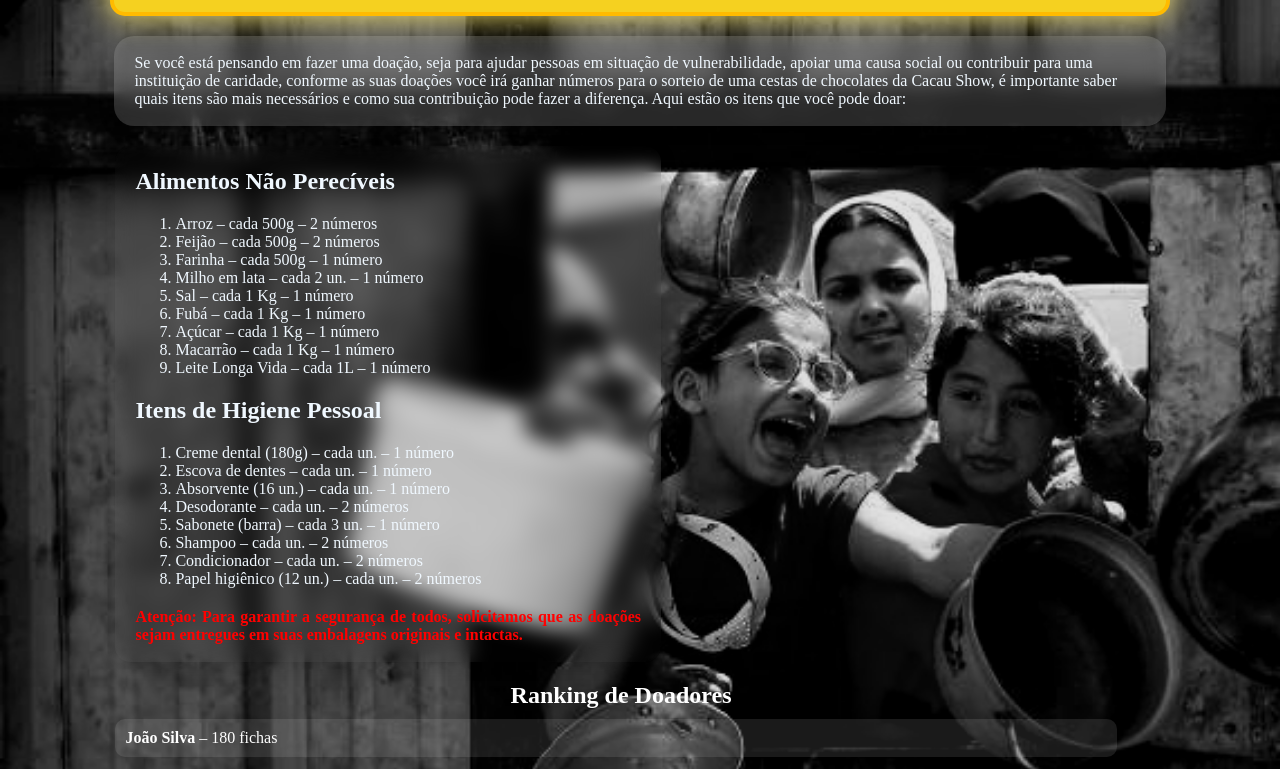
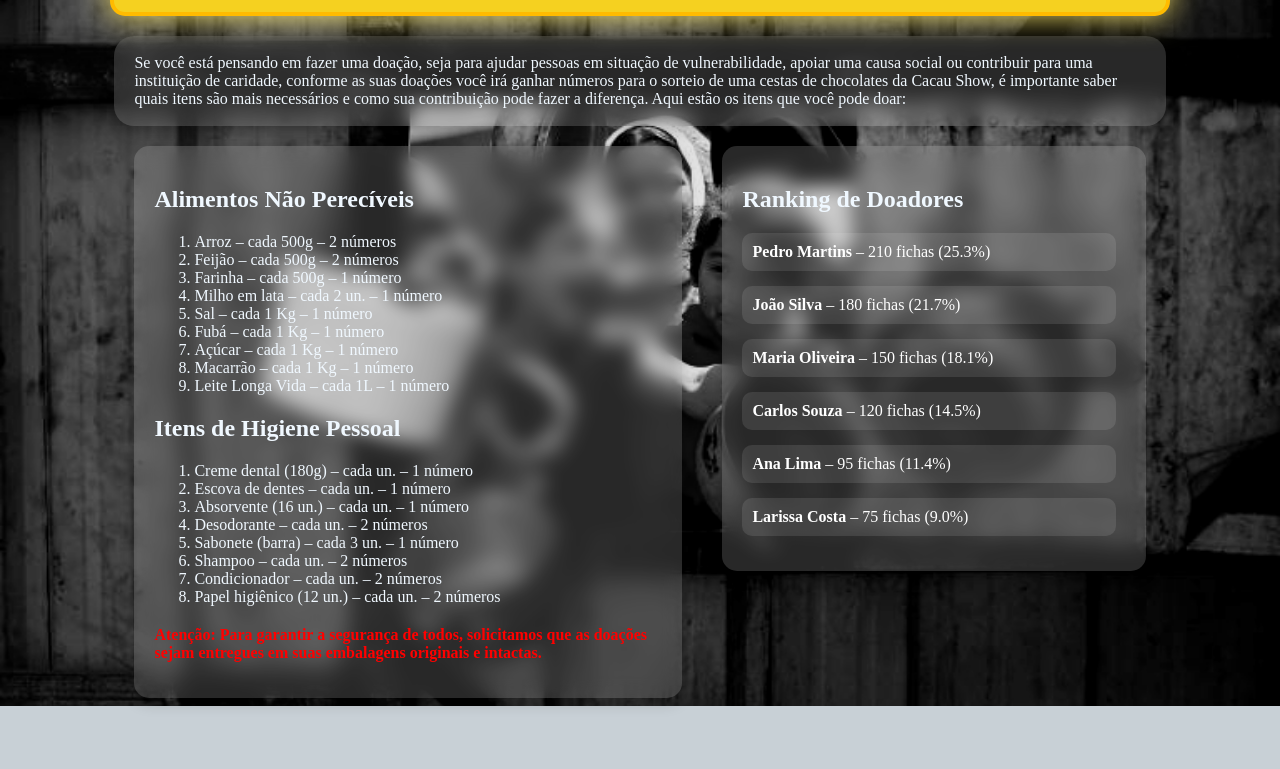
Before and after one commit to FernandoKoch11/Site-Campanha-Solidaria---Toledo-Acolhe, a plain HTML site: page ScriptHTML/ajudar.html in a window 1280 px wide. Shown: the part 101-870 px from the top of the page. After the commit the page ends 807 px from the top, so only its background shows below. Drawn offline with Linux system fonts and the light colour scheme.

Commit message:
update1.0

```diff
--- a/ScriptCSS/ajudar.css
+++ b/ScriptCSS/ajudar.css
@@ -48,36 +48,40 @@ p{
 
 }
 
-
 #tabelas {
-    position: relative; /* 🔑 necessário para posicionar filhos com absolute */
+    display: flex;
+    flex-direction: row;
+    justify-content: space-between;
+    align-items: flex-start;
     width: 80%;
-    margin-left: calc(8.5%);
-    margin-top: 20px;
-    border-collapse: collapse;
-    border-radius: 15px;
-    text-align: justify;
+    margin: 2px auto;
+    gap: 40px;
 }
 
-#produtos{
-    width: 50%;
-    margin-top: 20px;
-    padding: 2px 20px;
-    border-collapse: collapse;
+
+#produtos {
+    width: 57%; /* 50% + 15% */
+    padding: 20px;
     border-radius: 15px;
-    background: rgba(200, 200, 200, 0);
+    background: rgba(200, 200, 200, 0.2);
     backdrop-filter: blur(10px);
     -webkit-backdrop-filter: blur(10px);
     box-shadow: 0 4px 16px rgba(0, 0, 0, 0.2);
-    text-align: justify;
     color: aliceblue;
 }
 
-#quantia-valores h2 {
-    color: #fff;
-    text-align: center;
-    margin-bottom: 10px;
+#quantia-valores {
+    width: 43%; /* 50% - 15% */
+    padding: 20px;
+    border-radius: 15px;
+    background: rgba(200, 200, 200, 0.2);
+    backdrop-filter: blur(10px);
+    -webkit-backdrop-filter: blur(10px);
+    box-shadow: 0 4px 16px rgba(0, 0, 0, 0.2);
+    color: aliceblue;
 }
+
+
 
 .ranking-scroll {
     max-height: 400px; /* mesmo tamanho visual da div produtos */
@@ -90,6 +94,18 @@ p{
     padding: 0;
     margin: 0;
 }
+
+.barra-ranking {
+    background-color: rgba(255, 255, 255, 0.3);
+    padding: 10px;
+    border-radius: 8px;
+    margin-bottom: 5px;
+    color: #fff;
+    transition: width 0.3s ease;
+    overflow: hidden;
+    white-space: nowrap;
+}
+
 
 .ranking-list li {
     margin-bottom: 15px;
--- a/ScriptJS/ranking.js
+++ b/ScriptJS/ranking.js
@@ -5,16 +5,38 @@
     const ranking = document.querySelector('.ranking-list');
     ranking.innerHTML = ''; // limpa conteúdo anterior
 
-        linhas.slice(1).forEach((linha, index) => {
-            const [nome, fichas, itens] = linha.split(',');
-            const id = `doador-${index}`;
+    const doadores = linhas.slice(1).map((linha, index) => {
+        const partes = linha.split(',');
+        const nome = partes[0];
+        const fichas = parseInt(partes[1]);
+        const itens = partes.slice(2).join(',').replace(/"/g, '');
+        return { nome, fichas, itens, id: `doador-${index}` };
+    });
 
+    const totalFichas = doadores.reduce((acc, d) => acc + d.fichas, 0);
+
+    // Calcula porcentagem e ordena doadores do maior para o menor
+    doadores.forEach(d => {
+        d.porcentagem = ((d.fichas / totalFichas) * 100).toFixed(1);
+    });
+    doadores.sort((a, b) => b.fichas - a.fichas); // ordena por fichas (ou porcentagem)
+
+    doadores.forEach(doador => {
         const li = document.createElement('li');
-            li.innerHTML = `<strong>${nome}</strong> – ${fichas} fichas
-                <div class="doacao-detalhes" id="${id}">
-                    <p>${itens.replace(/"/g, '')}</p>
-                </div>`;
-            li.onclick = () => mostrarDoacao(id);
+        li.innerHTML = `
+            <div class="barra-container">
+                <div class="barra-fundo">
+                    <div class="barra-preenchida" style="width: ${doador.porcentagem}%"></div>
+                    <div class="barra-texto">
+                        <strong>${doador.nome}</strong> – ${doador.fichas} fichas (${doador.porcentagem}%)
+                    </div>
+                </div>
+            </div>
+            <div class="doacao-detalhes" id="${doador.id}">
+                <p>${doador.itens}</p>
+            </div>
+        `;
+        li.onclick = () => mostrarDoacao(doador.id);
         ranking.appendChild(li);
     });
 }
```
Lines whose indentation alone changed are shown as unchanged.
